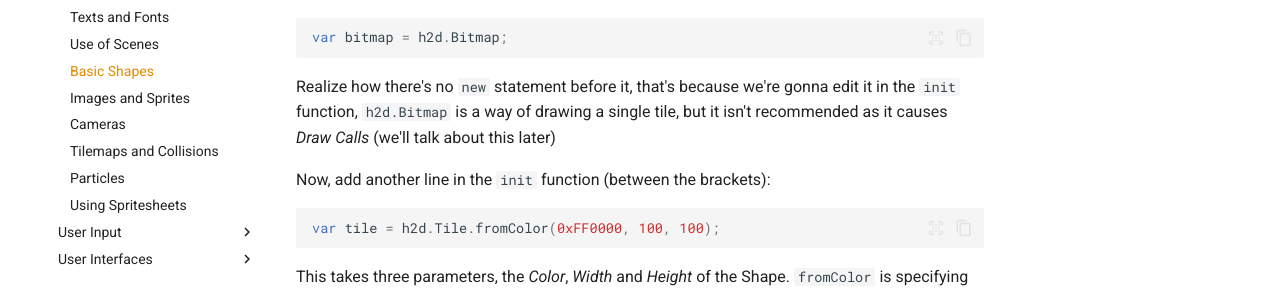
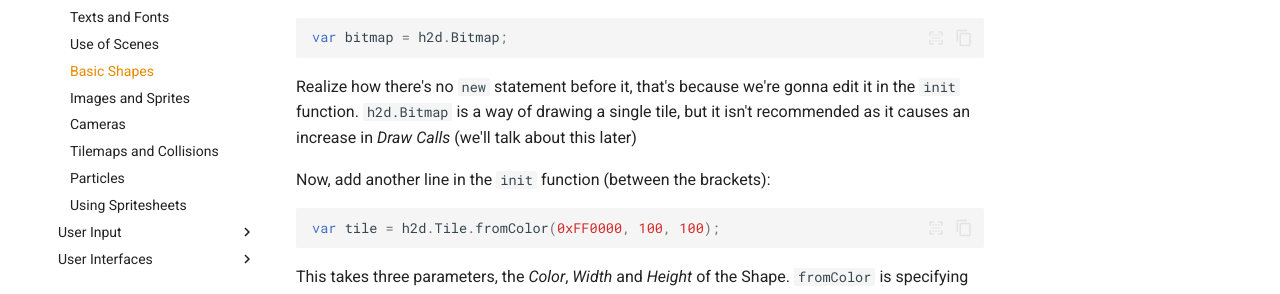
Before and after one commit to Mezo-hx/HeapsTutorial, an MkDocs documentation site: the page built from docs/Tutorial/Shapes.md, in a window 1280 px wide and 1315 px high. Shown: the part 229-523 px from the top of the window. Built offline with MkDocs 1.6.1 and Material for MkDocs 9.7.7, drawn with Linux system fonts in a browser that asks for light colours.

Commit message:
Update 2.1

````diff
--- a/docs/Tutorial/Shapes.md
+++ b/docs/Tutorial/Shapes.md
@@ -4,8 +4,8 @@ One of the basics, is creating Shapes, and we can do that by typing this in `hxd
 var bitmap = h2d.Bitmap;
 ```
 
-Realize how there's no `new` statement before it, that's because we're gonna edit it in the `init` function,
-`h2d.Bitmap` is a way of drawing a single tile, but it isn't recommended as it causes *Draw Calls* (we'll talk about this later)
+Realize how there's no `new` statement before it, that's because we're gonna edit it in the `init` function.
+`h2d.Bitmap` is a way of drawing a single tile, but it isn't recommended as it causes an increase in *Draw Calls* (we'll talk about this later)
 
 Now, add another line in the `init` function (between the brackets):
 
````
